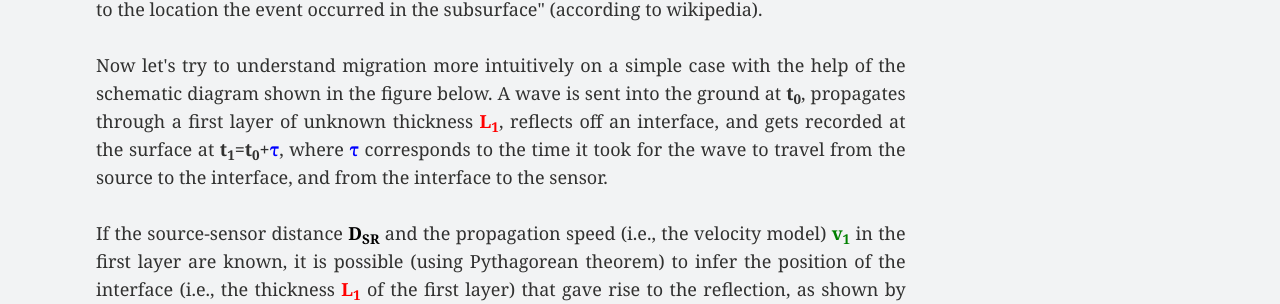
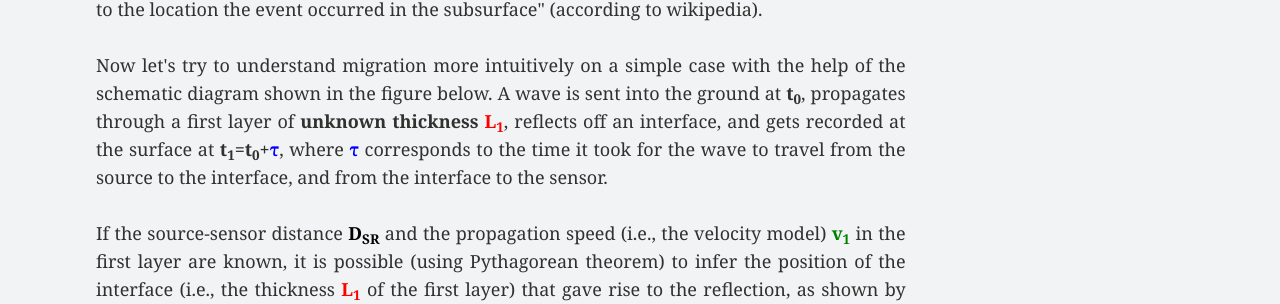
Before and after one commit to gbarnier/gbarnier.github.io, a Jekyll site: the page built from _posts/seismic_imaging/2021-03-14-migration.md, in a window 1280 px wide and 900 px high. Shown: the part 328-632 px from the top of the window. Built offline with Jekyll 4.4.1, drawn with Linux system fonts in a browser that asks for light colours.

Commit message:
Update 2021-03-14-migration.md

```diff
--- a/_posts/seismic_imaging/2021-03-14-migration.md
+++ b/_posts/seismic_imaging/2021-03-14-migration.md
@@ -17,7 +17,7 @@
 <p style="text-align:justify; font-size: 18px">
 In this last step, the seismic image is produced with an algorithm called <a href="https://en.wikipedia.org/wiki/Seismic_migration" target="_blank">migration</a>, which is the process by which seismic recordings (seismograms) are "geometrically re-located in space to the location the event occurred in the subsurface" (according to wikipedia).<br/><br/>
 
-Now let's try to understand migration more intuitively on a simple case with the help of the schematic diagram shown in the figure below. A wave is sent into the ground at <b>t<sub>0</sub></b>, propagates through a first layer of unknown thickness <span style="font-size: 18px;color: red"><b>L<sub>1</sub></b></span>, reflects off an interface, and gets recorded at the surface at <b>t<sub>1</sub>=t<sub>0</sub>+<span style="font-size: 18px;color: blue">&tau;</span></b>, where <b><span style="font-size: 18px;color: blue">&tau;</span></b> corresponds to the time it took for the wave to travel from the source to the interface, and from the interface to the sensor.<br/><br/>
+Now let's try to understand migration more intuitively on a simple case with the help of the schematic diagram shown in the figure below. A wave is sent into the ground at <b>t<sub>0</sub></b>, propagates through a first layer of <b>unknown thickness</b> <span style="font-size: 18px;color: red"><b>L<sub>1</sub></b></span>, reflects off an interface, and gets recorded at the surface at <b>t<sub>1</sub>=t<sub>0</sub>+<span style="font-size: 18px;color: blue">&tau;</span></b>, where <b><span style="font-size: 18px;color: blue">&tau;</span></b> corresponds to the time it took for the wave to travel from the source to the interface, and from the interface to the sensor.<br/><br/>
 If the source-sensor distance <span style="font-size: 18px;color: black"><b>D<sub>SR</sub></b></span> and the propagation speed (i.e., the velocity model) <span style="font-size: 18px;color: green"><b>v<sub>1</sub></b></span> in the first layer are known, it is possible (using Pythagorean theorem) to infer the position of the interface (i.e., the thickness <span style="font-size: 18px;color: red"><b>L<sub>1</sub></b></span> of the first layer) that gave rise to the reflection, as shown by the equation at the bottom of the figure. Indeed, for more complex geological settings, this equation does not hold, and numerical methods must be employed, such as reverse time migration (<a href="https://library.seg.org/doi/abs/10.1190/1.1441434?casa_token=0MVJchZLwssAAAAA:HRVpYxmbHB-pQqc5vtOaWmdz8KyxNkcUjluSthoo7FK5ZJA4HgL-9HeKdEVySm5ucas7_mDcFA" target="_blank">RTM</a>).<br/><br/>
 </p>
 
```
